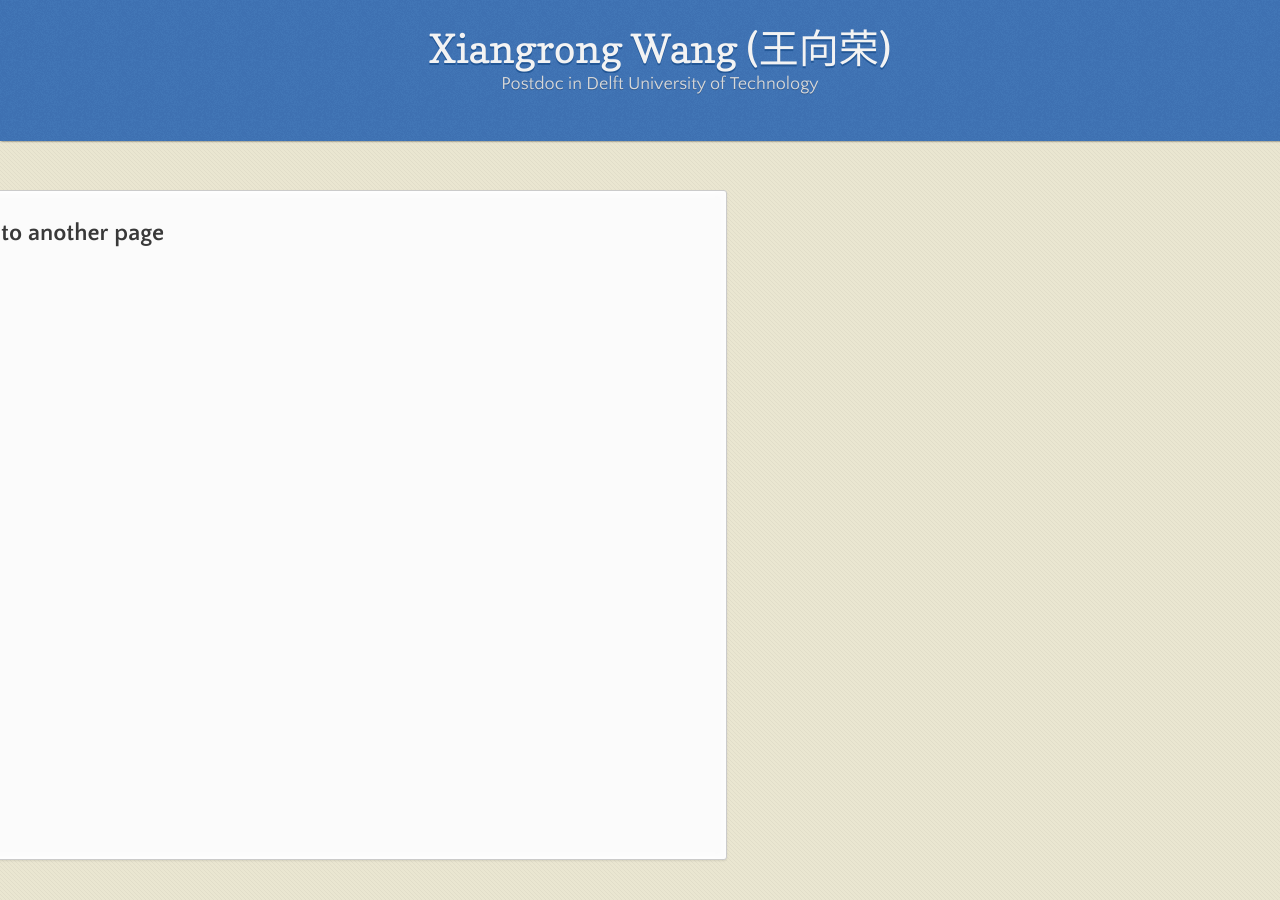
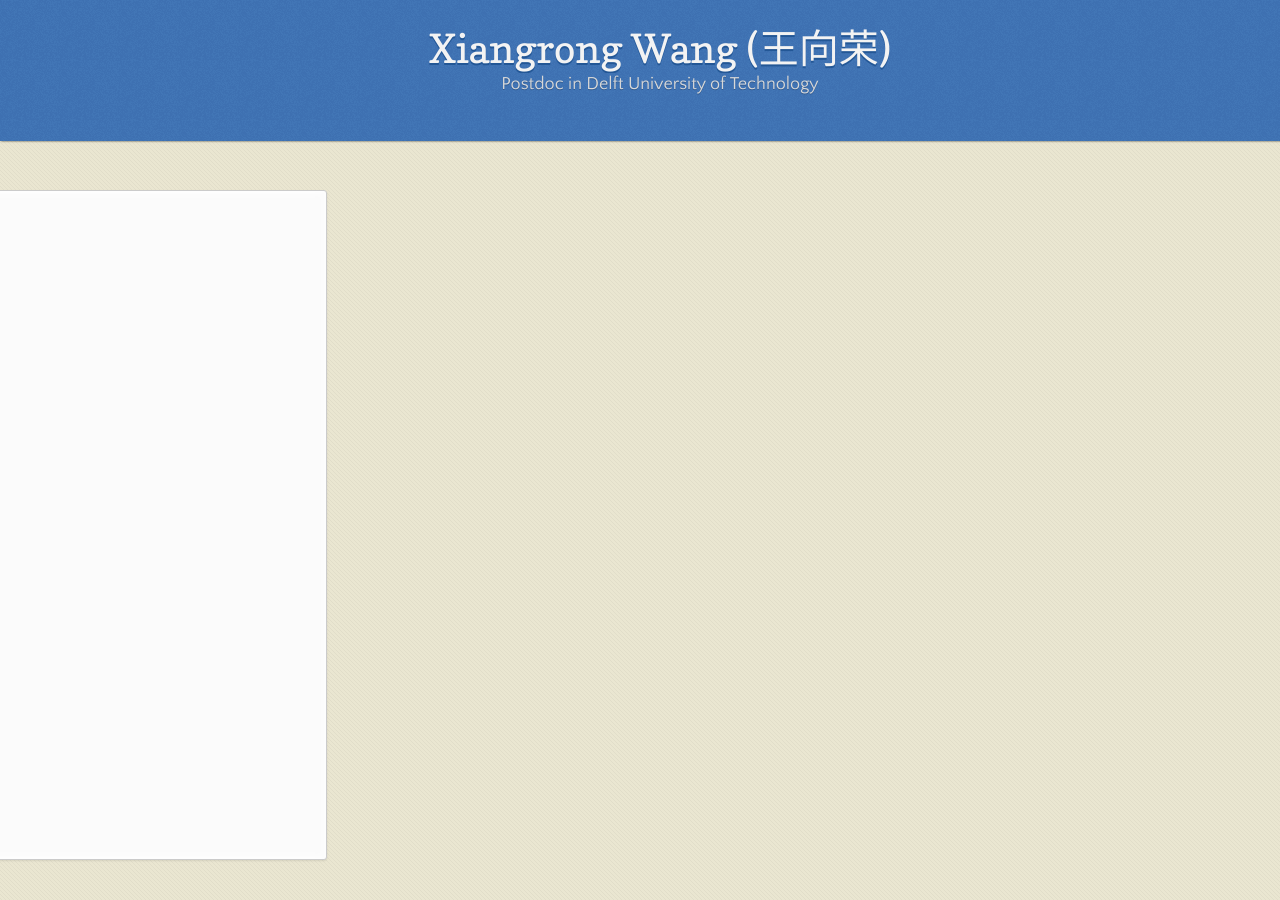
Before and after one commit to xiangrongwang/xiangrongwang.github.io, a Jekyll site: the page built from another-page.md, in a window 1280 px wide. Built offline with Jekyll 4.4.1, drawn with Linux system fonts in a browser that asks for light colours; nearby versions of some CDN libraries; our own code applies the rules of GitHub Pages for plain Markdown files.

Commit message:
Create jekyll-theme-leap-day.scss

```diff
--- a/_sass/jekyll-theme-leap-day.scss
+++ b/_sass/jekyll-theme-leap-day.scss
@@ -275,7 +275,7 @@ section {
   padding: 30px 30px 50px 30px;
   margin: 20px 0;
   margin-top: 190px;
-  margin-left:-450px;
+  margin-left:-850px;
   position:relative;
   background: #fbfbfb;
   border-radius: 3px;
```
